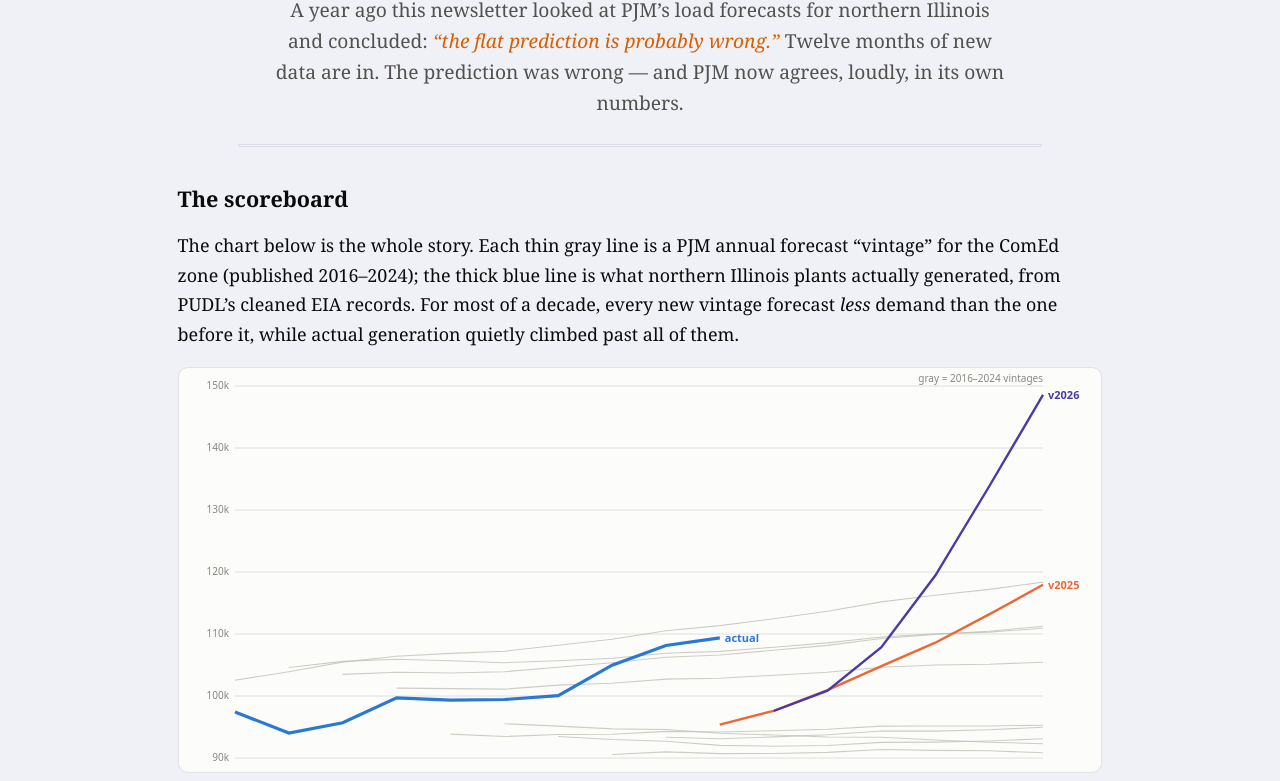
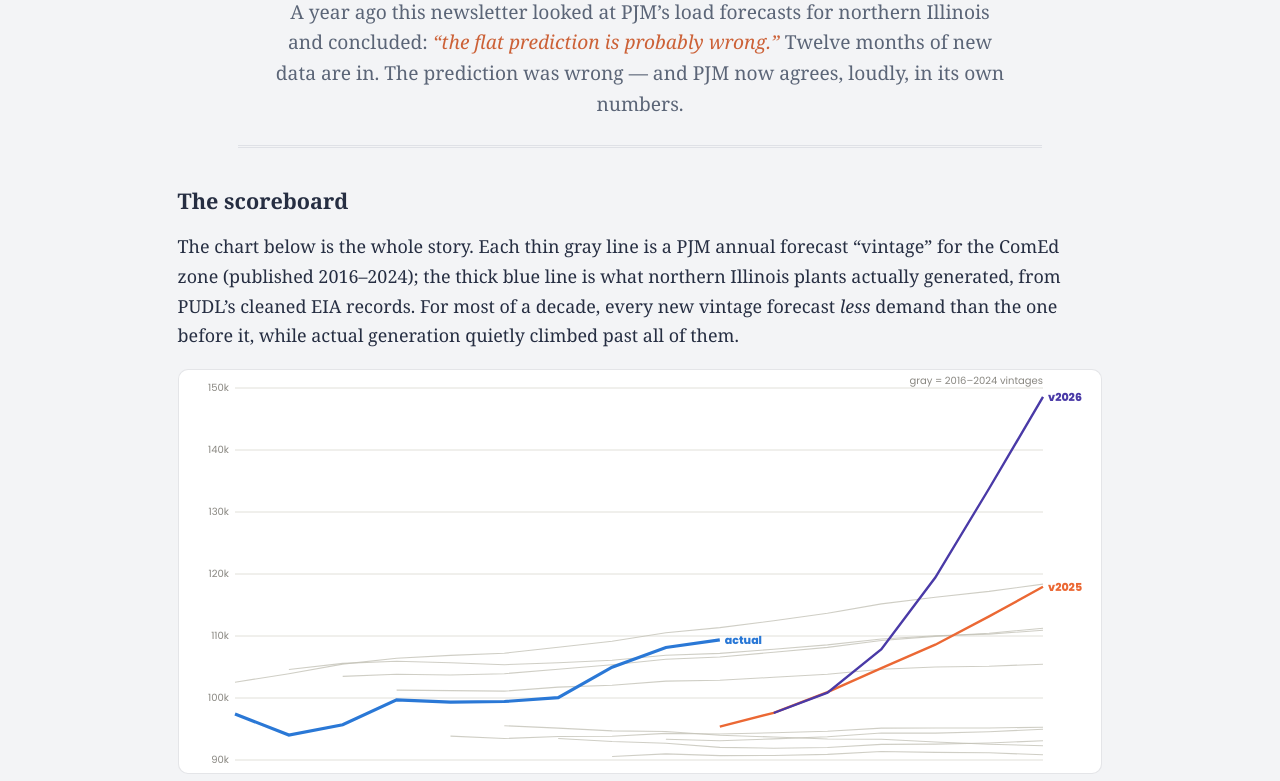
Before and after one commit to rbhughes/power_puddle, an Astro site in the folder site/: page / in a window 1280 px wide. Shown: the part 151-932 px from the top of the page. Built offline with nearby package versions, Linux system fonts and the light colour scheme; Astro itself is replaced by a stand-in of ours; no server answers.

Commit message:
Family theme: navy/slate/marigold palette + Poppins
Co-Authored-By: Claude Fable 5 <noreply@anthropic.com>
Claude-Session: https://claude.ai/code/session_01QZ4CJoQwA6Nx2XP48pjiUj

```diff
--- a/site/src/pages/index.astro
+++ b/site/src/pages/index.astro
@@ -15,6 +15,8 @@
       name="description"
       content="Power Puddle Vol. 2: grading a September 2025 prediction that PJM's flat ComEd load forecasts were wrong. They were. The AI bump is now in PJM's own numbers."
     />
+      <link rel="preconnect" href="https://fonts.googleapis.com" />
+    <link href="https://fonts.googleapis.com/css2?family=Poppins:wght@400;600;800&display=swap" rel="stylesheet" />
   </head>
   <body>
     <nav class="topnav">
@@ -234,22 +236,23 @@
 
 <style is:global>
   :root {
-    --page: #eff1f6;
-    --surface: #fcfcfb;
-    --ink: #0b0b0b;
-    --ink-2: #52514e;
-    --muted: #898781;
-    --hairline: #dcdee8;
-    --border: rgba(11, 11, 11, 0.1);
-    --accent: #256abf;
-    --brand: #d95f00;
+    --page: #f3f4f6;
+    --surface: #ffffff;
+    --ink: #262e42;
+    --ink-2: #5b6577;
+    --muted: #9aa0ab;
+    --hairline: #dfe1e6;
+    --border: rgba(38, 46, 66, 0.12);
+    --accent: #4a6fa5;
+    --brand: #cc6137;
+    --gold: #eeb63f;
   }
   * { box-sizing: border-box; }
   body {
     margin: 0;
     background: var(--page);
     color: var(--ink);
-    font: 15px/1.5 system-ui, -apple-system, "Segoe UI", sans-serif;
+    font: 15px/1.6 Poppins, system-ui, -apple-system, "Segoe UI", sans-serif;
   }
   a { color: var(--accent); }
   .topnav {
```
